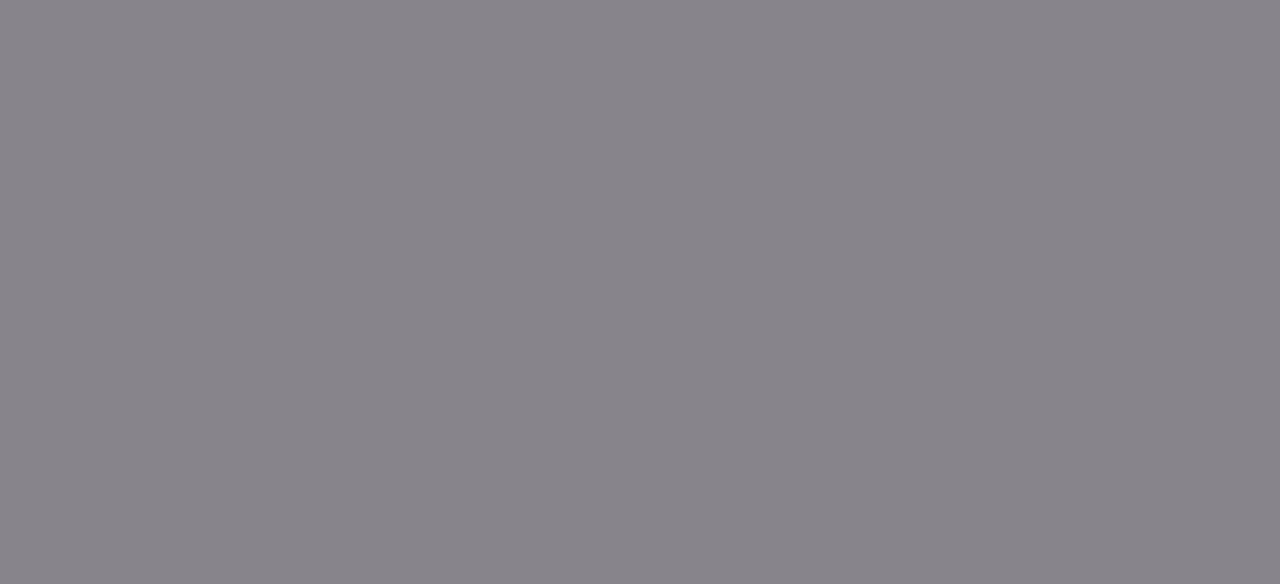
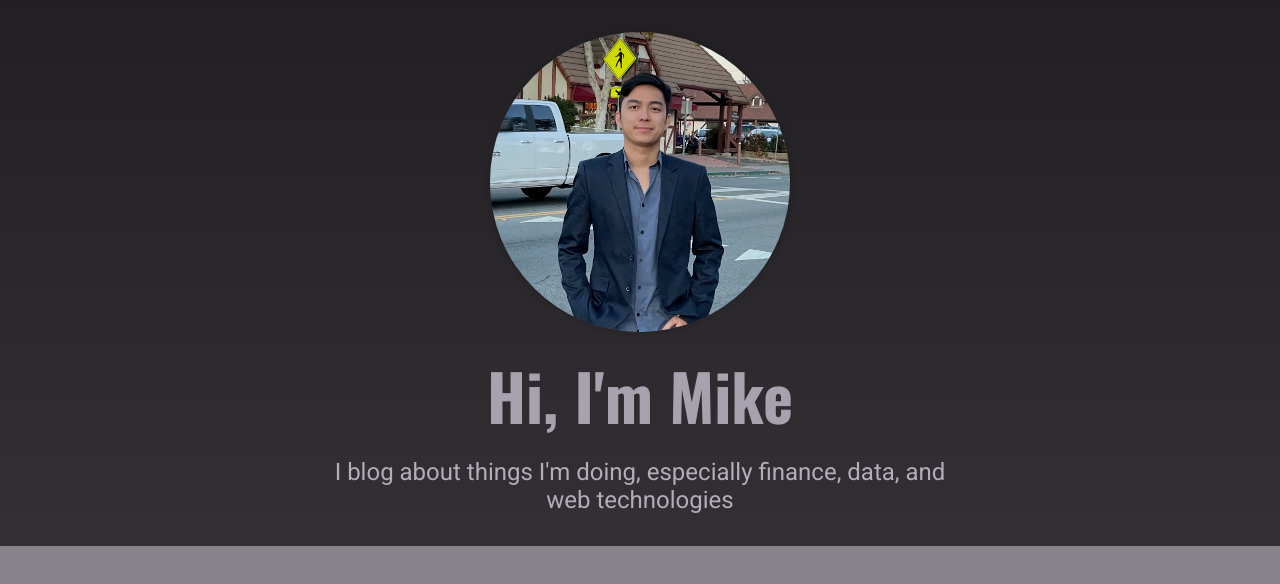
Before and after one commit to mikeqle/udemy_next_blog_tutorial, a Next.js app: page / in a window 1280 px wide. Shown: the top 584 px of the page. Built offline with nearby package versions, Linux system fonts and the light colour scheme.

Commit message:
hero component done

```diff
--- /dev/null
+++ b/components/home-page/hero.js
@@ -0,0 +1,18 @@
+import Image from "next/image";
+import classes from './hero.module.css';
+
+function Hero () {
+  return (
+    <section className={classes.hero}>
+      <div className={classes.image}>
+        <Image src="/images/site/mike.png" alt="An image of Mike" width={300} height={300} />
+      </div>
+      <h1>Hi, I&apos;m Mike</h1>
+      <p>
+        I blog about things I&apos;m doing, especially finance, data, and web technologies
+      </p>
+    </section>
+  )
+}
+
+export default Hero;
--- /dev/null
+++ b/components/home-page/hero.module.css
@@ -0,0 +1,40 @@
+.hero {
+  text-align: center;
+  background-image: linear-gradient(
+    to bottom,
+    var(--color-grey-900),
+    var(--color-grey-800)
+  );
+  padding: var(--size-8) 0;
+}
+
+.image {
+  width: 300px;
+  height: 300px;
+  box-shadow: 0 1px 8px rgba(0, 0, 0, 0.2);
+  border-radius: 50%;
+  overflow: hidden;
+  background-color: var(--color-grey-700);
+  margin: auto;
+}
+
+.image img {
+  object-fit: cover;
+  object-position: top;
+  width: 100%;
+  height: 100%;
+}
+
+.hero h1 {
+  font-size: var(--size-16);
+  margin: var(--size-4) 0;
+  color: var(--color-grey-300);
+}
+
+.hero p {
+  font-size: var(--size-6);
+  color: var(--color-grey-200);
+  width: 90%;
+  max-width: 40rem;
+  margin: auto;
+}
--- a/pages/index.js
+++ b/pages/index.js
@@ -1,5 +1,16 @@
+// 1. Hero section => Present ourselves
+// 2. Featured posts section
+
+import { Fragment } from "react";
+import Hero from "../components/home-page/hero";
+
 function HomePage() {
-
+  return (
+    <Fragment>
+      <Hero />
+      {/* <FeaturedPosts /> */}
+    </Fragment>
+  );
 }
 
 export default HomePage;
```
Also changed, not shown: public/images/site/mike.png (added).
